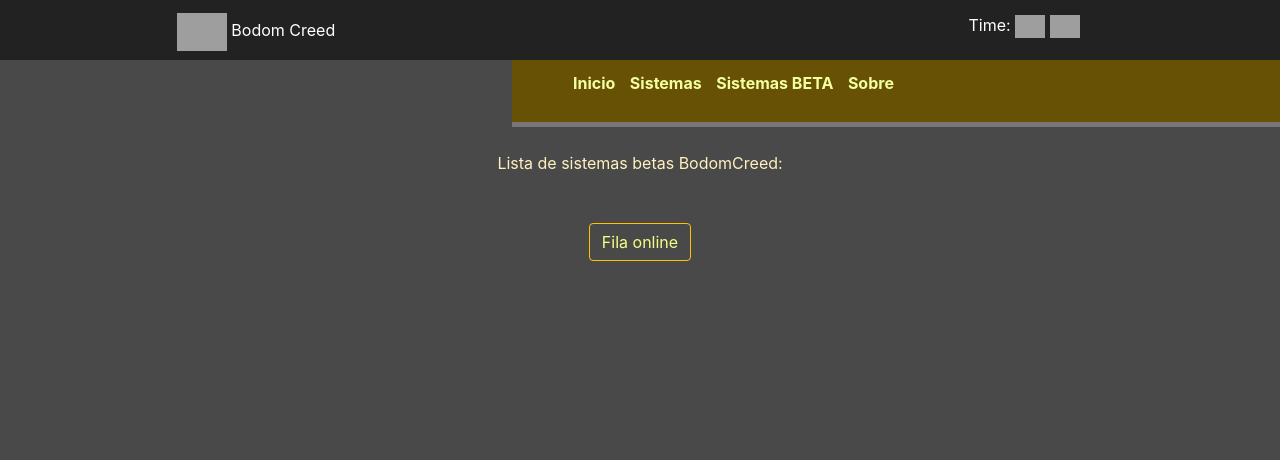
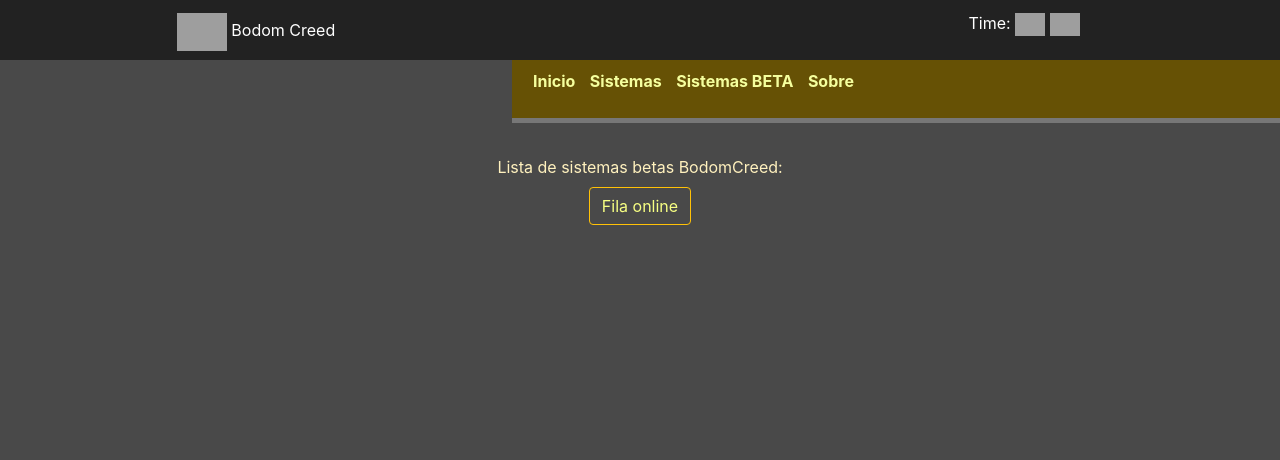
Before and after one commit to Renan-Bodom/BodomCreed, a Django app: page /sistemasBeta/ in a window 1280 px wide. Shown: the top 460 px of the page. Run offline with Django 3.2, Linux system fonts and the light colour scheme; some libraries are stand-ins or nearby versions; grey boxes are pictures that could not be loaded.

Commit message:
Ajustes layout

```diff
--- a/filaAtendimento/templates/filaAtendimento/_layout.html
+++ b/filaAtendimento/templates/filaAtendimento/_layout.html
@@ -57,11 +57,10 @@
         {% endblock %}
 
 
-        <div>
-
+        <div class="footer">
             <img src="https://i.ibb.co/ftqqKP6/Renan-Logo.png" width="40px">
             © 2022 Copyright:
-            <a href="http://bodomcreed.pythonanywhere.com/"> Bodom Creed.</a>
+            <a class="corLinkBodom" href="http://bodomcreed.pythonanywhere.com/"> Bodom Creed.</a>
         </div>
     </div>
 
--- /dev/null
+++ b/home/static/css/sistemasBeta.css
@@ -0,0 +1,8 @@
+.titlePag{
+    text-align: center;
+    padding: 10px;
+}
+
+.listBeta{
+    text-align: center;
+}
--- a/home/static/css/styles.css
+++ b/home/static/css/styles.css
@@ -1,7 +1,19 @@
+* {
+    margin: 0;
+    padding: 0;
+    box-sizing: border-box;
+    line-height: normal;
+    font-family: -apple-system,BlinkMacSystemFont,"Segoe UI",Roboto,"Helvetica Neue",Arial,sans-serif,"Apple Color Emoji","Segoe UI Emoji","Segoe UI Symbol";
+}
+
+.container {
+    max-width: 1920px;
+    width: 92%;
+    padding: 0;
+    padding-bottom: 61px;
+}
+
 body {
-    width: 100%;
-    height: 100%;
-    margin: 0 auto;
     background-color: #494949;
     color: #fff1be;
 }
@@ -69,6 +81,8 @@ a:link {
 /* Cartão */
 
 .boxArredondado {
+    margin: auto;
+    text-align: center;
     color: black;
     background-image: linear-gradient(to bottom right, rgb(136, 138, 65),rgba(39, 39, 9, 0.233));
     opacity: 0.9;
--- a/home/templates/home/_layout.html
+++ b/home/templates/home/_layout.html
@@ -10,6 +10,7 @@
     <link rel="stylesheet" href="https://stackpath.bootstrapcdn.com/bootstrap/4.1.3/css/bootstrap.min.css" integrity="sha384-MCw98/SFnGE8fJT3GXwEOngsV7Zt27NXFoaoApmYm81iuXoPkFOJwJ8ERdknLPMO" crossorigin="anonymous">
     <!-- CSS local -->
     <link rel="stylesheet" href="{% static 'css/styles.css' %}">
+    <link rel="stylesheet" href="{% static 'css/sistemasBeta.css' %}">
 </head>
 <body>
 
@@ -62,14 +63,10 @@
 
 
 
-<div class="container" style="max-width: 800px">
-    <center>
-        {% block content %}
-        {% endblock %}
-    </center>
+<div class="container">
+    {% block content %}
+    {% endblock %}
 </div>
-
-
 
 
 <!-- Footer -->
--- a/sistemasBeta/templates/sistemasBeta/sistemasBeta.html
+++ b/sistemasBeta/templates/sistemasBeta/sistemasBeta.html
@@ -3,10 +3,10 @@
 
 {% block content %}
 
-Lista de sistemas betas BodomCreed:
+<div class="titlePag">Lista de sistemas betas BodomCreed:</div>
 
-<br><br><br>
-
-<a href="/filaAtendimento/" class="btn btn-outline-warning">Fila online</a>
+<div class="listBeta">
+    <a href="/filaAtendimento/" class="btn btn-outline-warning">Fila online</a>
+</div>
 
 {% endblock %}
```
Also changed, not shown: filaAtendimento/static/css/_layoutFila.css (+15 -0 lines).
